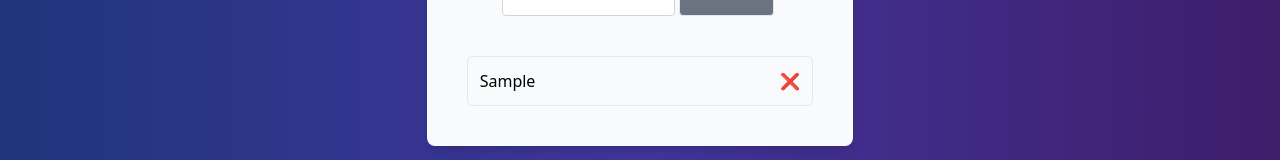
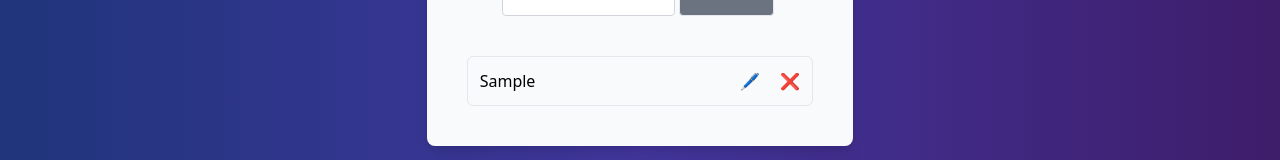
Before and after one commit to DarshanPro123/contextApi_examples, a React (Vite) app in the folder 2nd_TodoList/: page / in a window 1280 px wide. Both pictures are taken after typing "Sample" into the empty fields and a click on the input 726 px from the left and 436 px from the top of the page. Shown: the part 410-570 px from the top of the page. Built offline with nearby package versions, Linux system fonts and the light colour scheme.

Commit message:
edit functionality add

```diff
--- a/2nd_TodoList/src/App.jsx
+++ b/2nd_TodoList/src/App.jsx
@@ -12,16 +12,26 @@ function App() {
     reset,
   } = useForm();
   const [todos, setTodos] = useState([]);
+  const addTodo = (todo) => {
+    if (!todo) {
+      toast.error("Please enter the task");
+      return;
+    }
 
-  const addTodo = (todo) => {
-    console.log(todo);
-    setTodos((prev) => [...prev, { id: Date.now(), todo: todo }]);
-    console.log(todos);
-    toast.success("Task added successfully");
+    const { id } = todo;
+
+    if (id) {
+      const newTask = todos.map((t) => (t.id === id ? { ...t, todo } : t));
+      setTodos(newTask);
+      toast.info("Task updated successfully");
+    } else {
+      setTodos((prev) => [...prev, { id: Date.now(), todo: todo }]);
+      toast.success("Task added successfully");
+    }
 
     reset({ id: null, todo: "" });
   };
-  const updateTodo = () => {};
+
   const deleteTodo = (todo, id) => {
     const confirm = window.confirm(
       "Are you sure you want to delete this task?"
@@ -38,7 +48,7 @@ function App() {
     addTodo(data);
   };
   return (
-    <TodoProvider value={{ todos, addTodo, updateTodo, deleteTodo }}>
+    <TodoProvider value={{ todos, addTodo, deleteTodo }}>
       <div className="h-screen bg-gradient-to-r from-[#1F357B] via-[#42369d] to-[#3E1D6A] flex items-center justify-center">
         <div className="w-10/12 md:w-1/2 lg:w-1/3 h-auto p-10 mt-10 text-center mx-auto bg-gray-50 rounded-lg shadow-lg">
           <h1 className="text-3xl font-bold text-gray-800 mb-4">
@@ -67,12 +77,12 @@ function App() {
               >
                 <span>{task.todo.todo}</span>
                 <div>
-                  {/* <span
+                  <span
                     className="cursor-pointer mr-5"
-                    onClick={() => reset({ id: task.id, todo: task.todo })}
+                    onClick={() => reset({ id: task.id, todo: task.todo.todo })}
                   >
                     🖊️
-                  </span> */}
+                  </span>
                   <span
                     className="cursor-pointer"
                     onClick={() => deleteTodo(task.todo.todo, task.id)}
--- a/2nd_TodoList/src/contexts/TodoContext.jsx
+++ b/2nd_TodoList/src/contexts/TodoContext.jsx
@@ -1,15 +1,15 @@
 import { createContext, useContext } from "react";
 
 export const TodoContext = createContext({
-  todos: [
-    // {
-    //   todo: "task1",
-    //   id: 1,
-    // },
-  ],
-  addTodo: (todo) => {},
-  updateTodo: (id, todo) => {},
-  deleteTodo: (id) => {},
+  todos: [],
+  // {
+  //   todo: "task1",
+  //   id: 1,
+  // },
+
+  addTodo: () => {},
+  updateTodo: () => {},
+  deleteTodo: () => {},
 });
 
 export const useTodo = () => {
```
